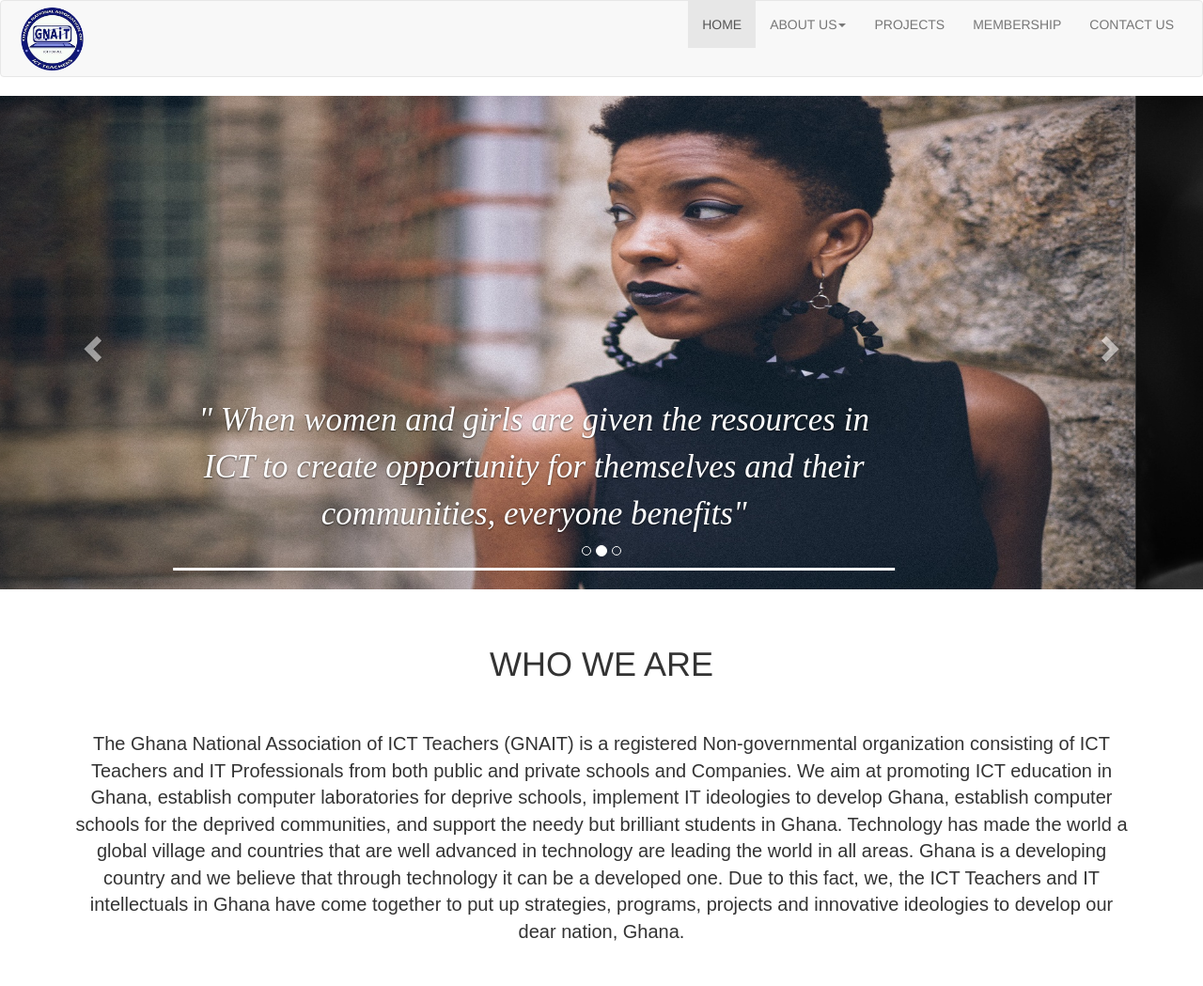
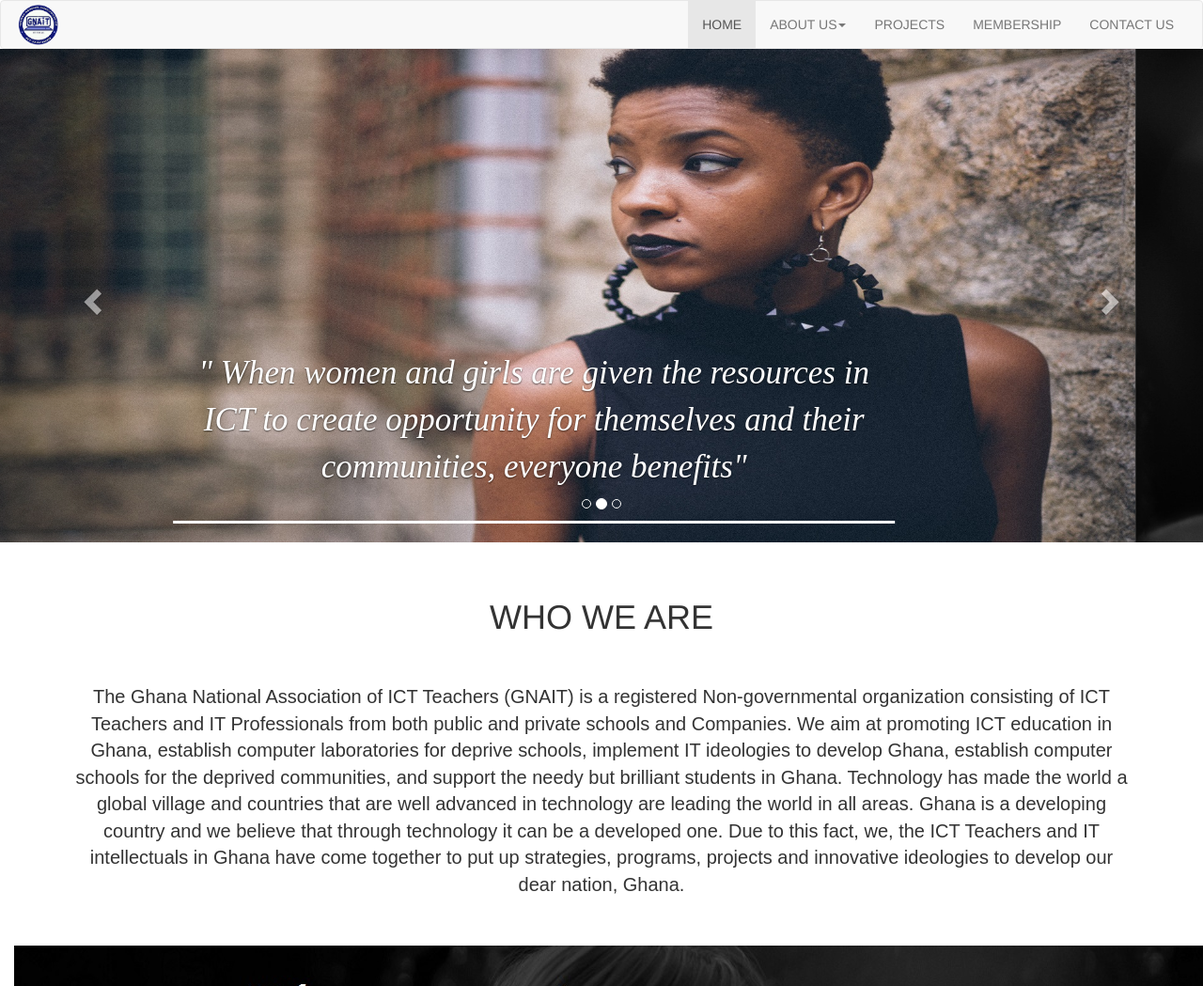
Before and after one commit to devinvogue/afuadit, a plain HTML site: page index.html in a window 1280 px wide. Shown: the top 1049 px of the page at 94% size. Drawn offline with Linux system fonts and the light colour scheme.

Commit message:
commented the duplicated bootstrap file at the top and bottom

```diff
--- a/css/style.css
+++ b/css/style.css
@@ -4,10 +4,9 @@ body {
   margin: 0;
 }
 
-
-
-
-
+.navbar{
+  margin-bottom: 0;
+}
 
 .tales {
   width: 400%;
--- a/index.html
+++ b/index.html
@@ -15,7 +15,8 @@ Purpose:
 
     <!-- Bootstrap -->
     <link href="css/bootstrap.min.css" rel="stylesheet" type="text/css" media="all">
-    <link href="css/bootstrap.css" rel="stylesheet" type="text/css" media="all">
+    <!--Its the same thing as the above-->
+    <!-- <link href="css/bootstrap.css" rel="stylesheet" type="text/css" media="all"> -->
     <link href="css/style.css" rel="stylesheet" type="text/css" media="all">
 
 
@@ -38,7 +39,7 @@ Purpose:
               <span class="icon-bar"></span>
               <span class="icon-bar"></span>
             </button>
-            <img src="GNAIT.png" class="img-responsive img-circle" width="80px" height="80px">
+            <img src="GNAIT.png" class="img-responsive img-circle" width="50px" height="50px">
           </div>
 
             <!-- Collect the nav links, forms, and other content for toggling -->
@@ -209,7 +210,8 @@ Purpose:
 
        <script src="js/jquery-1.11.3.min.js"></script>
        <script src="js/bootstrap.min.js"></script>
-       <script src="js/bootstrap.js"></script>
+       <!--Its the same thing as above-->
+       <!-- <script src="js/bootstrap.js"></script> -->
        <script> $('.carousel').carousel()</script>
 </body>
 </html>
--- a/style.css
+++ b/style.css
@@ -30,8 +30,10 @@ nav
 nav #navigation
 {
 	float: right;
+}
 
-
+.navbar{
+	margin-bottom: 0;
 }
 
 nav #navigation ul
```
Also changed, not shown: 1 other file.
